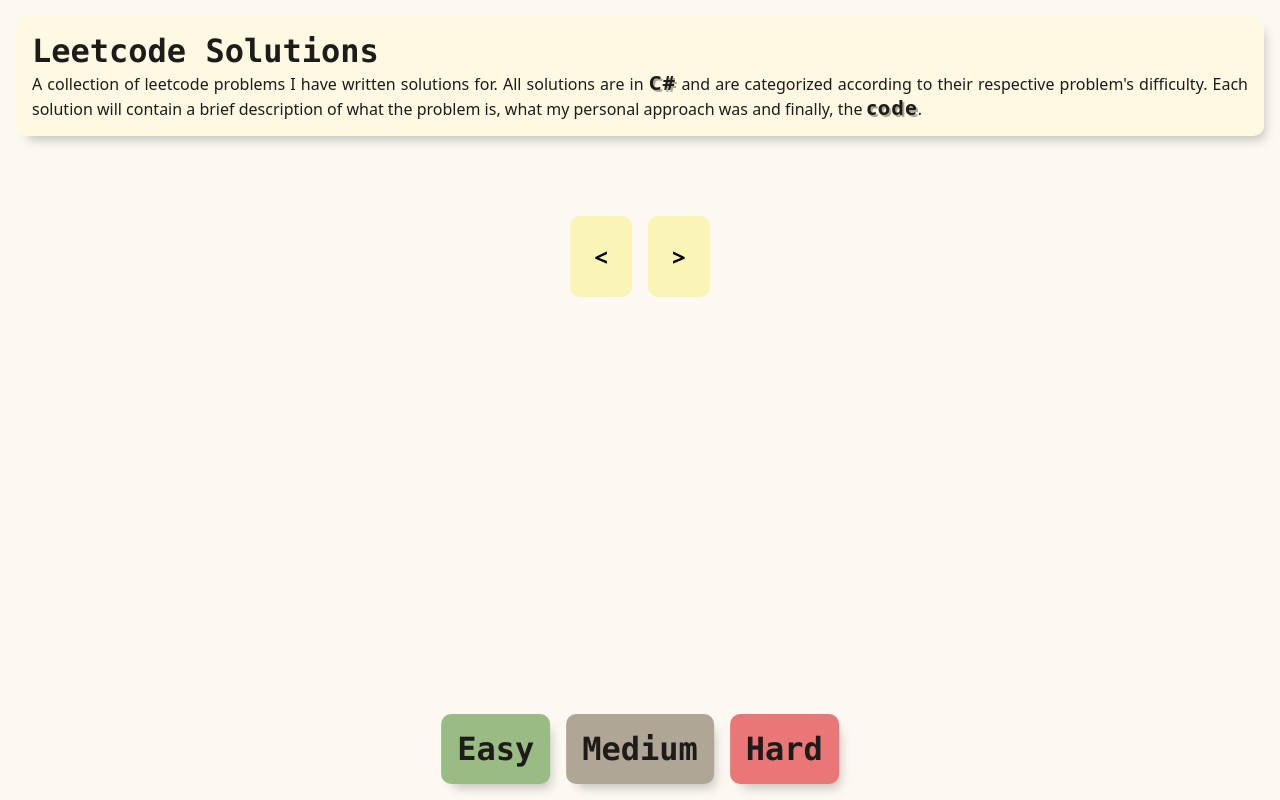
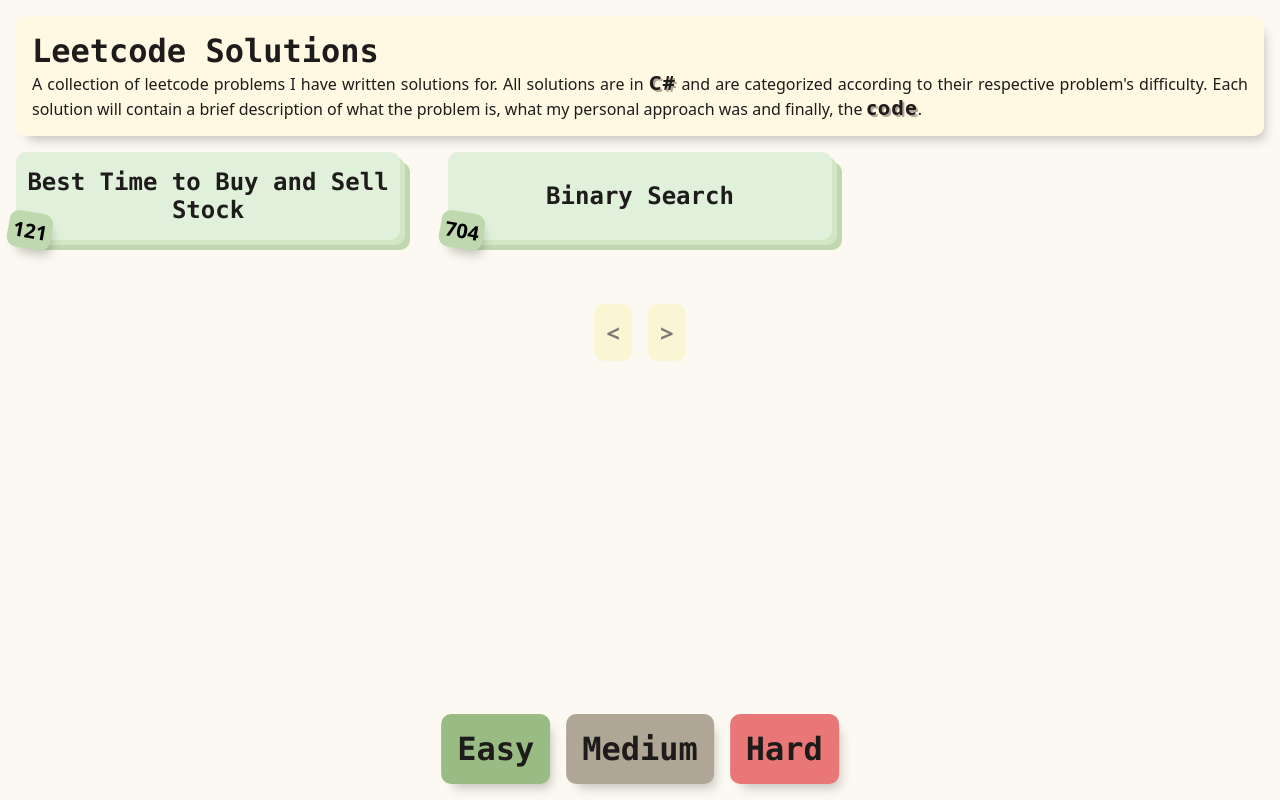
Before and after one commit to KralMarko123/leetcode-solutions, a React (Create React App) app: page / in a window 1280 px wide. Built offline with nearby package versions, Linux system fonts and the light colour scheme.

Commit message:
got pagination to work as expected

```diff
--- a/src/constants/MISC.jsx
+++ b/src/constants/MISC.jsx
@@ -1,3 +1,4 @@
 export const EASY = 'easy';
 export const MEDIUM = 'medium';
 export const HARD = 'hard';
+export const MAXIMUM_NUMBER_OF_ITEMS_PER_PAGE = 2;
--- a/src/constants/PROBLEMS.jsx
+++ b/src/constants/PROBLEMS.jsx
@@ -25,77 +25,5 @@
 		codeSnippet: BINARY_SEARCH_SNIPPET,
 		link: BINARY_SEARCH_LINK,
 		number: 704
-	},
-	{
-		title: 'Best Time to Buy and Sell Stock',
-		difficulty: EASY,
-		description: BEST_TIME_TO_BUY_AND_SELL_STOCK_DESCRIPTION,
-		approach: BEST_TIME_TO_BUY_AND_SELL_STOCK_APPROACH,
-		codeSnippet: BEST_TIME_TO_BUY_AND_SELL_STOCK_SNIPPET,
-		link: BEST_TIME_TO_BUY_AND_SELL_STOCK_LINK,
-		number: 123
-	},
-	{
-		title: 'Binary Search',
-		difficulty: EASY,
-		description: BINARY_SEARCH_DESCRIPTION,
-		approach: BINARY_SEARCH_APPROACH,
-		codeSnippet: BINARY_SEARCH_SNIPPET,
-		link: BINARY_SEARCH_LINK,
-		number: 122
-	},
-	{
-		title: 'Best Time to Buy and Sell Stock',
-		difficulty: EASY,
-		description: BEST_TIME_TO_BUY_AND_SELL_STOCK_DESCRIPTION,
-		approach: BEST_TIME_TO_BUY_AND_SELL_STOCK_APPROACH,
-		codeSnippet: BEST_TIME_TO_BUY_AND_SELL_STOCK_SNIPPET,
-		link: BEST_TIME_TO_BUY_AND_SELL_STOCK_LINK,
-		number: 55
-	},
-	{
-		title: 'Binary Search',
-		difficulty: EASY,
-		description: BINARY_SEARCH_DESCRIPTION,
-		approach: BINARY_SEARCH_APPROACH,
-		codeSnippet: BINARY_SEARCH_SNIPPET,
-		link: BINARY_SEARCH_LINK,
-		number: 1231
-	},
-	{
-		title: 'Best Time to Buy and Sell Stock',
-		difficulty: MEDIUM,
-		description: BEST_TIME_TO_BUY_AND_SELL_STOCK_DESCRIPTION,
-		approach: BEST_TIME_TO_BUY_AND_SELL_STOCK_APPROACH,
-		codeSnippet: BEST_TIME_TO_BUY_AND_SELL_STOCK_SNIPPET,
-		link: BEST_TIME_TO_BUY_AND_SELL_STOCK_LINK,
-		number: 121
-	},
-	{
-		title: 'Binary Search',
-		difficulty: MEDIUM,
-		description: BINARY_SEARCH_DESCRIPTION,
-		approach: BINARY_SEARCH_APPROACH,
-		codeSnippet: BINARY_SEARCH_SNIPPET,
-		link: BINARY_SEARCH_LINK,
-		number: 704
-	},
-	{
-		title: 'Best Time to Buy and Sell Stock',
-		difficulty: HARD,
-		description: BEST_TIME_TO_BUY_AND_SELL_STOCK_DESCRIPTION,
-		approach: BEST_TIME_TO_BUY_AND_SELL_STOCK_APPROACH,
-		codeSnippet: BEST_TIME_TO_BUY_AND_SELL_STOCK_SNIPPET,
-		link: BEST_TIME_TO_BUY_AND_SELL_STOCK_LINK,
-		number: 121
-	},
-	{
-		title: 'Binary Search',
-		difficulty: HARD,
-		description: BINARY_SEARCH_DESCRIPTION,
-		approach: BINARY_SEARCH_APPROACH,
-		codeSnippet: BINARY_SEARCH_SNIPPET,
-		link: BINARY_SEARCH_LINK,
-		number: 704
 	}
 ];
--- a/src/layout/layout.css
+++ b/src/layout/layout.css
@@ -1,5 +1,5 @@
 .problem-filter {
-	position: fixed;
+	position: absolute;
 	top: 50%;
 
 	display: flex;
@@ -10,10 +10,12 @@
 }
 
 .page-container {
-	align-self: center;
+	height: 100%;
 	width: 100%;
 	max-width: var(--page-container-width);
 
+
+	align-self: center;
 	display: flex;
 	flex-direction: column;
 	gap: 1em;
--- a/src/pages/Home.css
+++ b/src/pages/Home.css
@@ -1,4 +1,5 @@
 .home-page .problem-container {
+	position: relative;
 	width: 100%;
 
 	display: grid;
@@ -21,10 +22,6 @@
 	text-align: center;
 
 	cursor: pointer;
-
-	/* animation: enter forwards 1s ease-in-out; */
-	/* opacity: 0; */
-
 	transition: all 0.25s ease-in-out;
 }
 
@@ -65,16 +62,12 @@
 /**easy*/
 .home-page .problem-box.easy {
 	background-color: var(--success-100);
-	box-shadow:
-		5px 5px var(--success-200),
-		10px 10px var(--success-300);
+	box-shadow: 5px 5px var(--success-200), 10px 10px var(--success-300);
 }
 
 .home-page .problem-box.easy:hover,
 .home-page .problem-box.easy:focus {
-	box-shadow:
-		14px 14px var(--success-200),
-		25px 25px var(--success-300);
+	box-shadow: 14px 14px var(--success-200), 25px 25px var(--success-300);
 }
 
 .home-page .problem-box .problem-box-number.easy {
@@ -84,16 +77,12 @@
 /**medium*/
 .home-page .problem-box.medium {
 	background-color: var(--secondary-100);
-	box-shadow:
-		5px 5px var(--secondary-200),
-		10px 10px var(--secondary-300);
+	box-shadow: 5px 5px var(--secondary-200), 10px 10px var(--secondary-300);
 }
 
 .home-page .problem-box.medium:hover,
 .home-page .problem-box.medium:focus {
-	box-shadow:
-		14px 14px var(--secondary-200),
-		25px 25px var(--secondary-300);
+	box-shadow: 14px 14px var(--secondary-200), 25px 25px var(--secondary-300);
 }
 
 .home-page .problem-box .problem-box-number.medium {
@@ -103,16 +92,12 @@
 /**hard*/
 .home-page .problem-box.hard {
 	background-color: var(--danger-100);
-	box-shadow:
-		5px 5px var(--danger-200),
-		10px 10px var(--danger-300);
+	box-shadow: 5px 5px var(--danger-200), 10px 10px var(--danger-300);
 }
 
 .home-page .problem-box.hard:hover,
 .home-page .problem-box.hard:focus {
-	box-shadow:
-		14px 14px var(--danger-200),
-		25px 25px var(--danger-300);
+	box-shadow: 14px 14px var(--danger-200), 25px 25px var(--danger-300);
 }
 
 .home-page .problem-box .problem-box-number.hard {
@@ -129,14 +114,19 @@
 }
 
 .home-page .problem-pagination .arrow {
-	font-size: 1.5rem;
-	font-weight: bold;
-	padding: 1em;
+	padding: 0.5em;
 
 	background-color: var(--main-200);
 	border-radius: var(--simple-radius);
 
+	font-size: 2rem;
+	font-weight: bold;
+
 	cursor: pointer;
+}
+
+.home-page .problem-pagination .arrow.disabled {
+	opacity: 0.5;
 }
 
 @media (max-width: 1280px) {
@@ -173,27 +163,37 @@
 	/**easy*/
 	.home-page .problem-box.easy:hover,
 	.home-page .problem-box.easy:focus {
-		box-shadow:
-			11px 11px var(--success-200),
-			20px 20px var(--success-300);
+		box-shadow: 11px 11px var(--success-200), 20px 20px var(--success-300);
 	}
 
 	/**medium*/
 
 	.home-page .problem-box.medium:hover,
 	.home-page .problem-box.medium:focus {
-		box-shadow:
-			11px 11px var(--secondary-200),
-			20px 20px var(--secondary-300);
+		box-shadow: 11px 11px var(--secondary-200), 20px 20px var(--secondary-300);
 	}
 
 	/**hard*/
 
 	.home-page .problem-box.hard:hover,
 	.home-page .problem-box.hard:focus {
-		box-shadow:
-			11px 11px var(--danger-200),
-			20px 20px var(--danger-300);
+		box-shadow: 11px 11px var(--danger-200), 20px 20px var(--danger-300);
+	}
+
+	.home-page .problem-pagination {
+		bottom: -50%;
+	}
+
+	.home-page .problem-pagination .arrow {
+		padding: 0.5em;
+
+		background-color: var(--main-200);
+		border-radius: var(--simple-radius);
+
+		font-size: 1.5rem;
+		font-weight: bold;
+
+		cursor: pointer;
 	}
 }
 
@@ -219,26 +219,20 @@
 	/**easy*/
 	.home-page .problem-box.easy:hover,
 	.home-page .problem-box.easy:focus {
-		box-shadow:
-			9px 9px var(--success-200),
-			16px 16px var(--success-300);
+		box-shadow: 9px 9px var(--success-200), 16px 16px var(--success-300);
 	}
 
 	/**medium*/
 
 	.home-page .problem-box.medium:hover,
 	.home-page .problem-box.medium:focus {
-		box-shadow:
-			9px 9px var(--secondary-200),
-			16px 16px var(--secondary-300);
+		box-shadow: 9px 9px var(--secondary-200), 16px 16px var(--secondary-300);
 	}
 
 	/**hard*/
 
 	.home-page .problem-box.hard:hover,
 	.home-page .problem-box.hard:focus {
-		box-shadow:
-			9px 9px var(--danger-200),
-			16px 16px var(--danger-300);
+		box-shadow: 9px 9px var(--danger-200), 16px 16px var(--danger-300);
 	}
 }
--- a/src/pages/Home.jsx
+++ b/src/pages/Home.jsx
@@ -6,7 +6,7 @@
 import { PROBLEMS } from '../constants/PROBLEMS';
 import { useNavigate } from 'react-router-dom';
 import { DETAILS_PREFIX } from '../constants/ROUTES';
-import { EASY } from '../constants/MISC';
+import { EASY, MAXIMUM_NUMBER_OF_ITEMS_PER_PAGE } from '../constants/MISC';
 import '../styles/page.css';
 import './Home.css';
 
@@ -16,12 +16,12 @@
 	const [paginatedProblems, setPaginatedProblems] = useState([]);
 	const [difficulty, setDifficulty] = useState(EASY);
 	const [page, setPage] = useState(1);
-	const NUMBER_OF_ITEMS_PER_PAGE = 3;
 
 	const handlePageChange = (shouldIncrease) => {
 		const newPageNumber = shouldIncrease ? page + 1 : page - 1;
 
-		if (newPageNumber * NUMBER_OF_ITEMS_PER_PAGE > problems.length || newPageNumber <= 0) return;
+		if (newPageNumber * MAXIMUM_NUMBER_OF_ITEMS_PER_PAGE > problems.length || newPageNumber < 1)
+			return;
 		else setPage(newPageNumber);
 	};
 
@@ -30,24 +30,26 @@
 	];
 
 	const filterProblemsByPage = (problems) => {
-		const end = page * NUMBER_OF_ITEMS_PER_PAGE;
-		const start = end - NUMBER_OF_ITEMS_PER_PAGE;
+		const end = page * MAXIMUM_NUMBER_OF_ITEMS_PER_PAGE;
+		const start = end - MAXIMUM_NUMBER_OF_ITEMS_PER_PAGE;
 
 		return [...problems.filter((p, i) => i < end && i >= start)];
 	};
 
 	useEffect(() => {
-		const problemsByDifficulty = filterProblemsByDifficulty(PROBLEMS);
-		const startPageProblems = filterProblemsByPage(problemsByDifficulty);
-
-		setPaginatedProblems(startPageProblems);
-	}, [difficulty]);
+		const problemsByPage = filterProblemsByPage(problems);
+		setPaginatedProblems(problemsByPage);
+	}, [page]);
 
 	useEffect(() => {
-		const problemsByPage = filterProblemsByPage(paginatedProblems);
+		setPage(1);
 
+		const problemsByDifficulty = filterProblemsByDifficulty(PROBLEMS);
+		setProblems(problemsByDifficulty);
+
+		const problemsByPage = filterProblemsByPage(problemsByDifficulty);
 		setPaginatedProblems(problemsByPage);
-	}, [page]);
+	}, [difficulty]);
 
 	return (
 		<div className='page home-page'>
@@ -88,10 +90,18 @@
 				</div>
 
 				<div className='problem-pagination'>
-					<div className='arrow arrow-left' onClick={() => handlePageChange(false)}>
+					<div
+						className={`arrow arrow-left${page <= 1 ? ' disabled' : ''}`}
+						onClick={() => handlePageChange(false)}
+					>
 						&lt;
 					</div>
-					<div className='arrow arrow-right' onClick={() => handlePageChange(true)}>
+					<div
+						className={`arrow arrow-right${
+							page * MAXIMUM_NUMBER_OF_ITEMS_PER_PAGE >= problems.length ? ' disabled' : ''
+						}`}
+						onClick={() => handlePageChange(true)}
+					>
 						&gt;
 					</div>
 				</div>
--- a/src/styles/page.css
+++ b/src/styles/page.css
@@ -1,4 +1,6 @@
 .page {
+	position: relative;
+
 	width: 100%;
 	min-height: 100vh;
 	padding: 1em;
```
